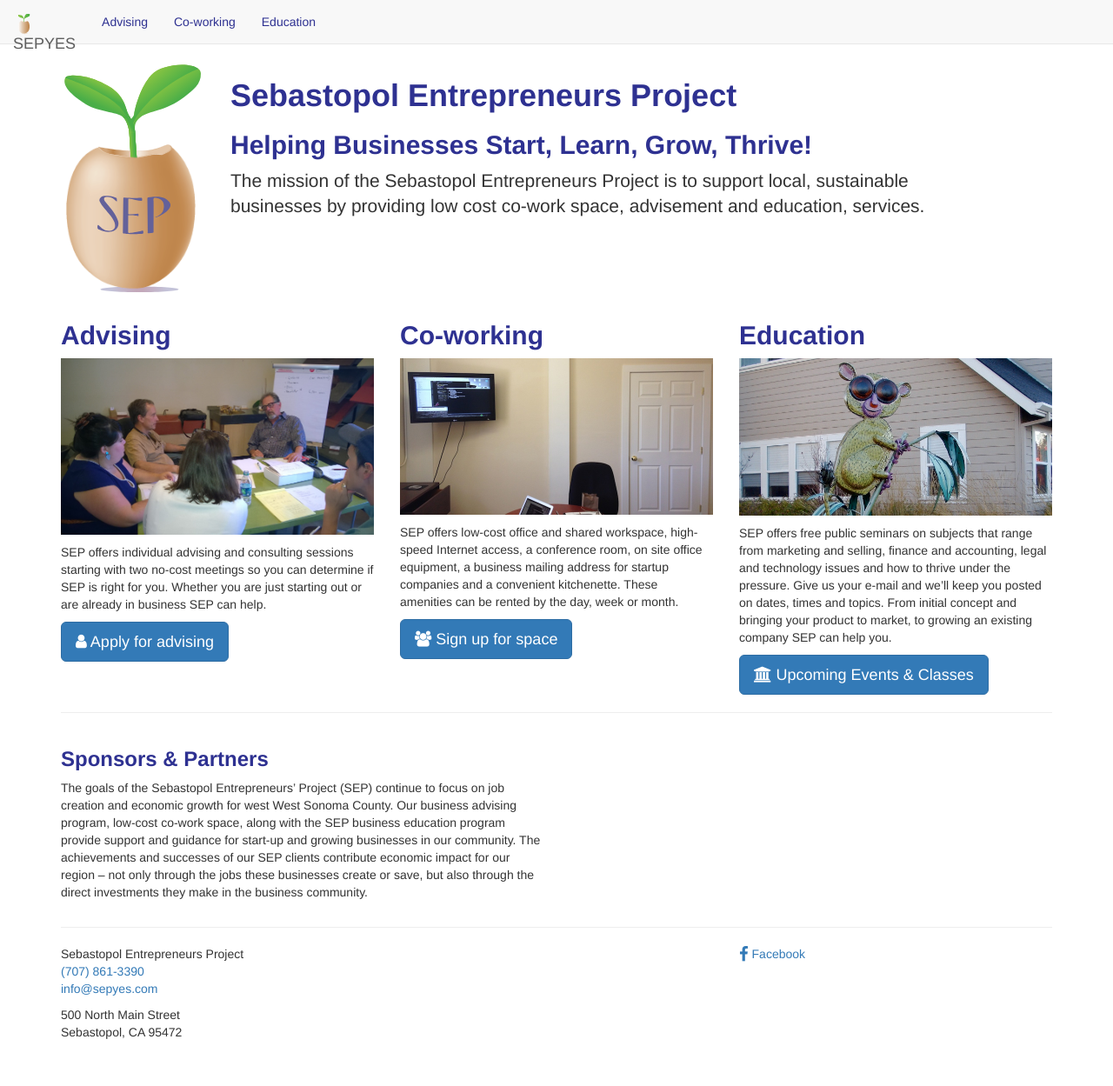
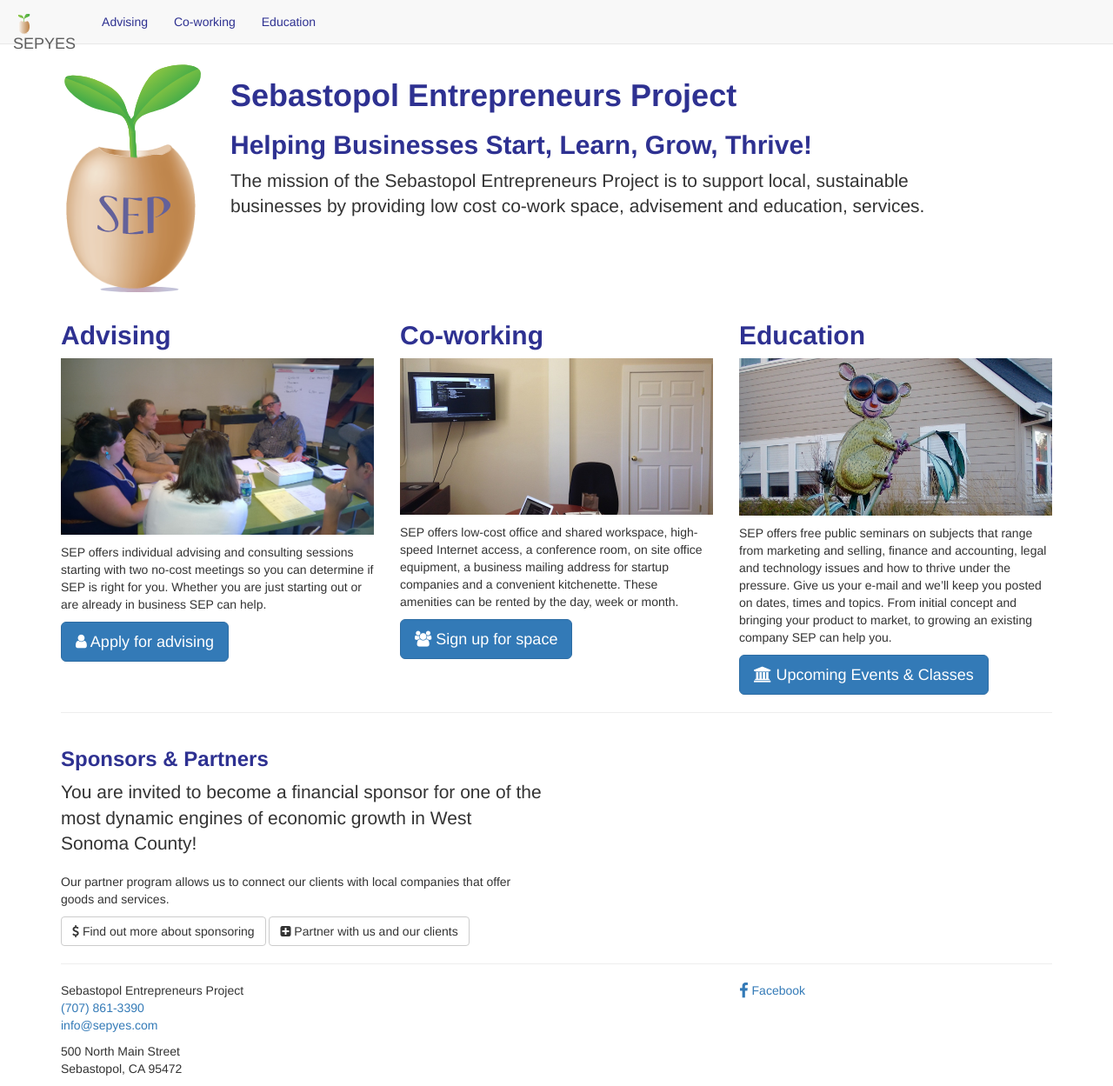
Before and after one commit to gcarothers/sepyes.com, a Jekyll site: the page built from index.html, in a window 1280 px wide and 1249 px high. Shown: the whole window at 87% size. Built offline with Jekyll 4.4.1, drawn with Linux system fonts in a browser that asks for light colours; nearby versions of some CDN libraries; Markdown is read by kramdown in place of the engine named in the settings; comment, search, counter and statistics services are not loaded.

Commit message:
Sponsors and parners

```diff
--- a/index.html
+++ b/index.html
@@ -37,6 +37,9 @@
 <div class="row">
   <div class="col-md-6">
     <h3>Sponsors &amp; Partners</h3>
-    <p>The goals of the Sebastopol Entrepreneurs’ Project (SEP) continue to focus on job creation and economic growth for west West Sonoma County.  Our business advising program, low-cost co-work space, along with the SEP business education program provide support and guidance for start-up and growing businesses in our community.  The achievements and successes of our SEP clients contribute economic impact for our region – not only through the jobs these businesses create or save, but also through the direct investments they make in the business community.</p>
+    <p class="lead">You are invited to become a financial sponsor for one of the most dynamic engines of economic growth in West Sonoma County!</p>
+    <p>Our partner program allows us to connect our clients with local companies that offer goods and services.</p>
+    <a href="/sponsor" class="btn btn-default"><i class="fa fa-usd"></i> Find out more about sponsoring</a>
+    <a href="/partner" class="btn btn-default"><i class="fa fa-plus-square"></i> Partner with us and our clients</a>
   </div>
 </div>
```
Also changed, not shown: partner/index.html (added, +30 -0 lines), sponsor/index.html (added, +15 -0 lines), img/logos/Umpqua_Color_High_Resolution.jpg (added), img/logos/stoneworks.jpg (added), img/logos/studio.png (added), 1 other file.
